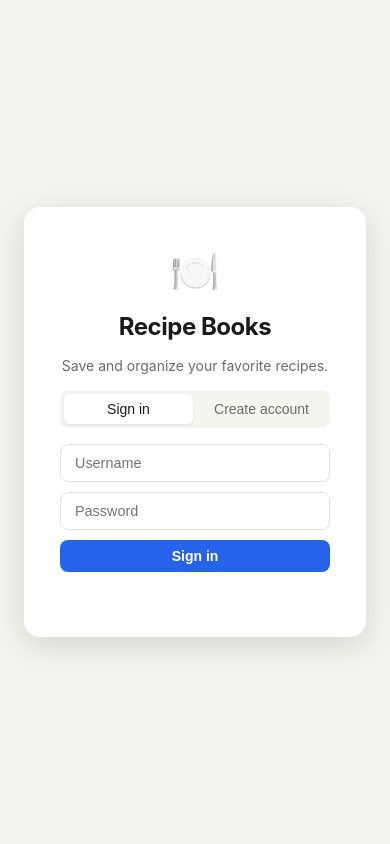
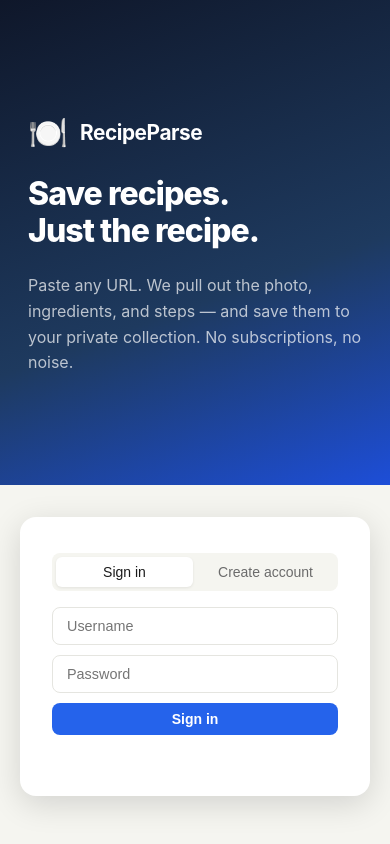
Before and after one commit to jmister102/RecipeParse, a Python web app: template templates/index.html in a window 390 px wide. Run offline with Jinja, Linux system fonts and the light colour scheme; the template is opened without the code that fills it, so the values that code supplies are empty.

Commit message:
Redesign landing page with split marketing layout
Full-height split: dark gradient left with headline + 3 feature
callouts (skip the story, saved forever, your notes), clean white
right with the auth form. Stacks vertically on mobile with features
hidden to keep the form front and center.

Co-Authored-By: Claude Sonnet 4.6 <noreply@anthropic.com>

```diff
--- a/static/style.css
+++ b/static/style.css
@@ -107,31 +107,133 @@ body {
 }
 .btn-ghost:hover { background: var(--bg); }
 
-/* ── Auth View ───────────────────────────────────────────── */
+/* ── Landing / Auth View ─────────────────────────────────── */
 #auth-view {
   min-height: 100vh;
   display: flex;
+}
+
+.landing-wrap {
+  display: flex;
+  width: 100%;
+  min-height: 100vh;
+}
+
+/* Left panel */
+.landing-left {
+  flex: 1;
+  background: linear-gradient(160deg, #0f172a 0%, #1e3a5f 60%, #1d4ed8 100%);
+  color: #fff;
+  padding: 60px 56px;
+  display: flex;
+  flex-direction: column;
+  justify-content: center;
+  gap: 32px;
+}
+
+.landing-brand {
+  display: flex;
+  align-items: center;
+  gap: 12px;
+}
+.landing-logo { font-size: 2rem; }
+.landing-name {
+  font-size: 1.3rem;
+  font-weight: 700;
+  letter-spacing: -.02em;
+  color: #fff;
+}
+
+.landing-headline {
+  font-size: 2.8rem;
+  font-weight: 800;
+  line-height: 1.15;
+  letter-spacing: -.03em;
+  color: #fff;
+}
+
+.landing-sub {
+  font-size: 1rem;
+  line-height: 1.6;
+  color: rgba(255,255,255,.7);
+  max-width: 460px;
+}
+
+.landing-features {
+  display: flex;
+  flex-direction: column;
+  gap: 22px;
+  margin-top: 8px;
+}
+
+.landing-feature {
+  display: flex;
+  align-items: flex-start;
+  gap: 16px;
+}
+
+.lf-icon {
+  width: 42px;
+  height: 42px;
+  border-radius: 10px;
+  background: rgba(255,255,255,.12);
+  display: flex;
   align-items: center;
   justify-content: center;
-  padding: 24px;
+  font-size: 1.2rem;
+  flex-shrink: 0;
+}
+
+.lf-title {
+  font-size: .95rem;
+  font-weight: 700;
+  color: #fff;
+  margin-bottom: 3px;
+}
+
+.lf-desc {
+  font-size: .85rem;
+  color: rgba(255,255,255,.6);
+  line-height: 1.5;
+}
+
+/* Right panel */
+.landing-right {
+  width: 420px;
+  flex-shrink: 0;
   background: var(--bg);
+  display: flex;
+  align-items: center;
+  justify-content: center;
+  padding: 40px 32px;
 }
 
 .auth-card {
   background: var(--surface);
   border-radius: 16px;
   box-shadow: var(--shadow-lg);
-  padding: 40px 36px;
+  padding: 36px 32px;
   width: 100%;
-  max-width: 400px;
   display: flex;
   flex-direction: column;
   gap: 16px;
 }
 
-.auth-logo { font-size: 2.5rem; text-align: center; }
-.auth-title { font-size: 1.5rem; font-weight: 700; text-align: center; letter-spacing: -.02em; }
-.auth-subtitle { font-size: .875rem; color: var(--text-muted); text-align: center; }
+/* Mobile: stack vertically */
+@media (max-width: 768px) {
+  .landing-wrap { flex-direction: column; }
+  .landing-left {
+    padding: 40px 28px 36px;
+    gap: 24px;
+  }
+  .landing-headline { font-size: 2rem; }
+  .landing-features { display: none; }
+  .landing-right {
+    width: 100%;
+    padding: 32px 20px 48px;
+    background: var(--bg);
+  }
+}
 
 .auth-tabs {
   display: flex;
--- a/templates/index.html
+++ b/templates/index.html
@@ -3,18 +3,51 @@
 <head>
   <meta charset="UTF-8">
   <meta name="viewport" content="width=device-width, initial-scale=1.0">
-  <title>Recipe Books</title>
-  <link rel="stylesheet" href="static/style.css?v=6">
+  <title>RecipeParse</title>
+  <link rel="stylesheet" href="static/style.css?v=7">
 </head>
 <body>
 
   <!-- Auth View (shown when logged out) -->
   <div id="auth-view">
+    <div class="landing-wrap">
+
+      <!-- Left: marketing -->
+      <div class="landing-left">
+        <div class="landing-brand">
+          <span class="landing-logo">🍽️</span>
+          <span class="landing-name">RecipeParse</span>
+        </div>
+        <h1 class="landing-headline">Save recipes.<br>Just the recipe.</h1>
+        <p class="landing-sub">Paste any URL. We pull out the photo, ingredients, and steps — and save them to your private collection. No subscriptions, no noise.</p>
+        <div class="landing-features">
+          <div class="landing-feature">
+            <div class="lf-icon">✂️</div>
+            <div>
+              <div class="lf-title">Skip the story</div>
+              <div class="lf-desc">No blog posts, no ads, no endless scrolling. Just the ingredients and instructions.</div>
+            </div>
+          </div>
+          <div class="landing-feature">
+            <div class="lf-icon">🔒</div>
+            <div>
+              <div class="lf-title">Saved forever</div>
+              <div class="lf-desc">If the original site goes down, gets paywalled, or disappears — your recipe is still here.</div>
+            </div>
+          </div>
+          <div class="landing-feature">
+            <div class="lf-icon">✏️</div>
+            <div>
+              <div class="lf-title">Your notes</div>
+              <div class="lf-desc">Add substitutions, tweaks, and tips. Your thoughts saved right alongside the recipe.</div>
+            </div>
+          </div>
+        </div>
+      </div>
+
+      <!-- Right: auth form -->
+      <div class="landing-right">
         <div class="auth-card">
-      <div class="auth-logo">🍽️</div>
-      <h1 class="auth-title">Recipe Books</h1>
-      <p class="auth-subtitle">Save and organize your favorite recipes.</p>
-
           <div class="auth-tabs">
             <button class="auth-tab active" data-tab="login">Sign in</button>
             <button class="auth-tab" data-tab="register">Create account</button>
@@ -39,13 +72,16 @@
         </div>
       </div>
 
+    </div>
+  </div>
+
   <!-- App View (shown when logged in) -->
   <div id="app-view" hidden>
 
     <!-- Header -->
     <header class="site-header">
       <div class="header-inner">
-        <h1 class="site-title">Recipe Books</h1>
+        <h1 class="site-title">RecipeParse</h1>
         <div class="header-controls">
           <input type="search" id="search-input" placeholder="Search recipes..." autocomplete="off">
           <select id="category-filter">
@@ -96,6 +132,6 @@
     </div>
   </div>
 
-  <script src="static/app.js?v=6"></script>
+  <script src="static/app.js?v=7"></script>
 </body>
 </html>
```
Lines whose indentation alone changed are shown as unchanged.
